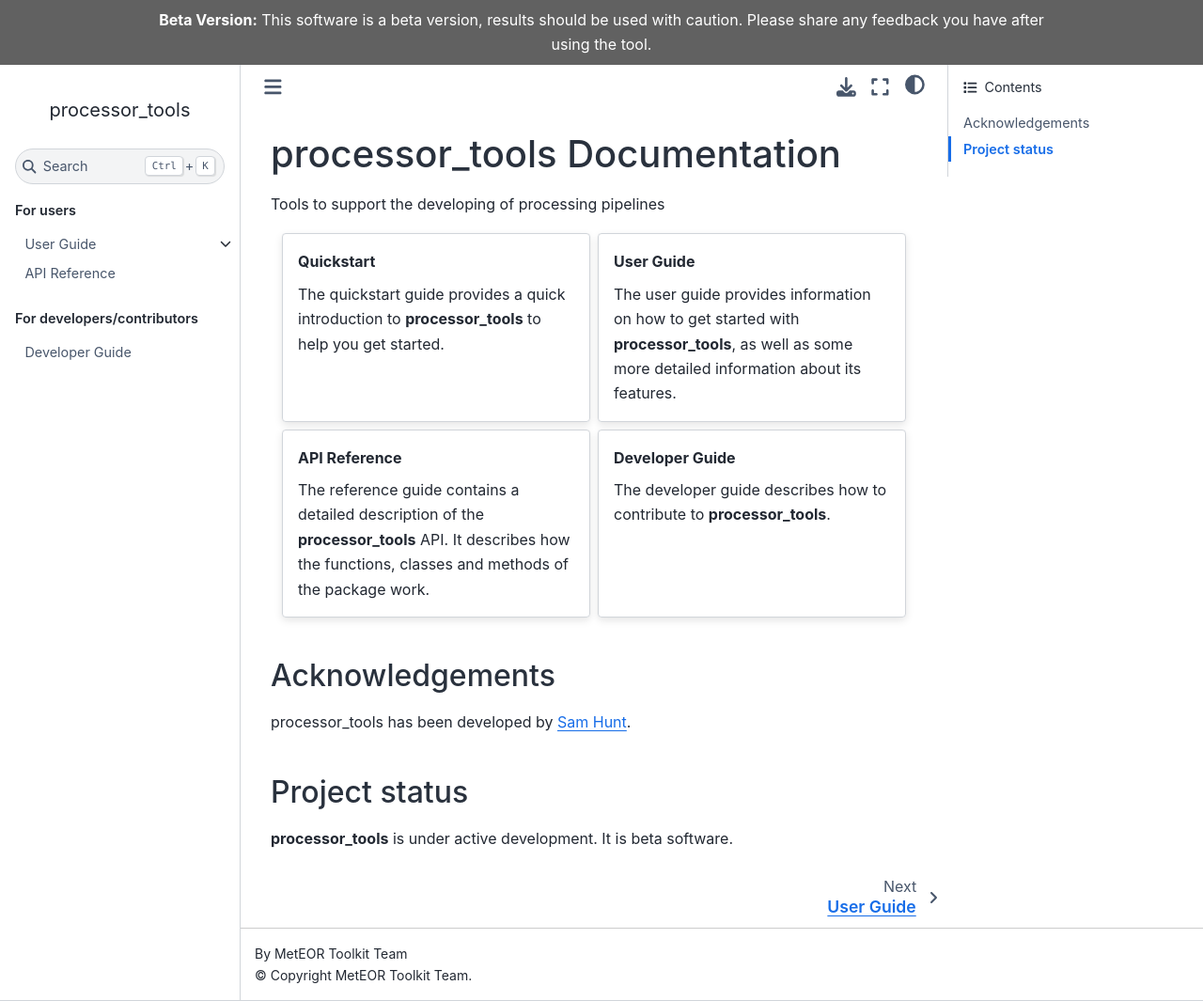
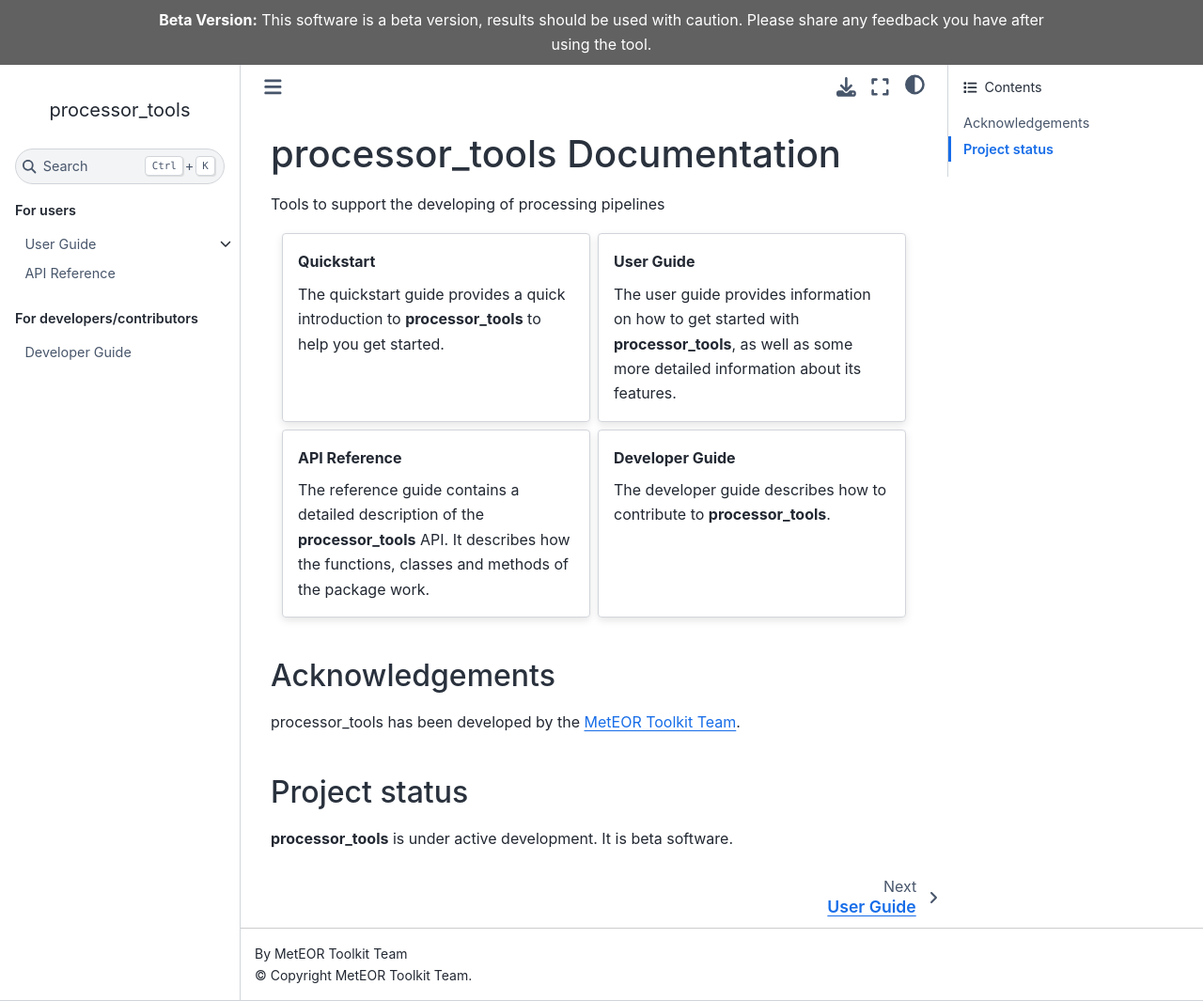
Before and after one commit to meteor-toolkit/processor_tools, a Sphinx documentation site: the page built from docs/index.rst, in a window 1280 px wide and 1065 px high. Shown: the whole window at 94% size. Built offline with Sphinx 7.4.7 and the Sphinx Book theme 1.1.4, drawn with Linux system fonts in a browser that asks for light colours.

Commit message:
Update author

```diff
--- a/docs/index.rst
+++ b/docs/index.rst
@@ -38,7 +38,7 @@ Tools to support the developing of processing pipelines
 Acknowledgements
 ----------------
 
-processor_tools has been developed by `Sam Hunt <sam.hunt@npl.co.uk>`_.
+processor_tools has been developed by the `MetEOR Toolkit Team <team@comet-toolkit.org>`_.
 
 Project status
 --------------
```
